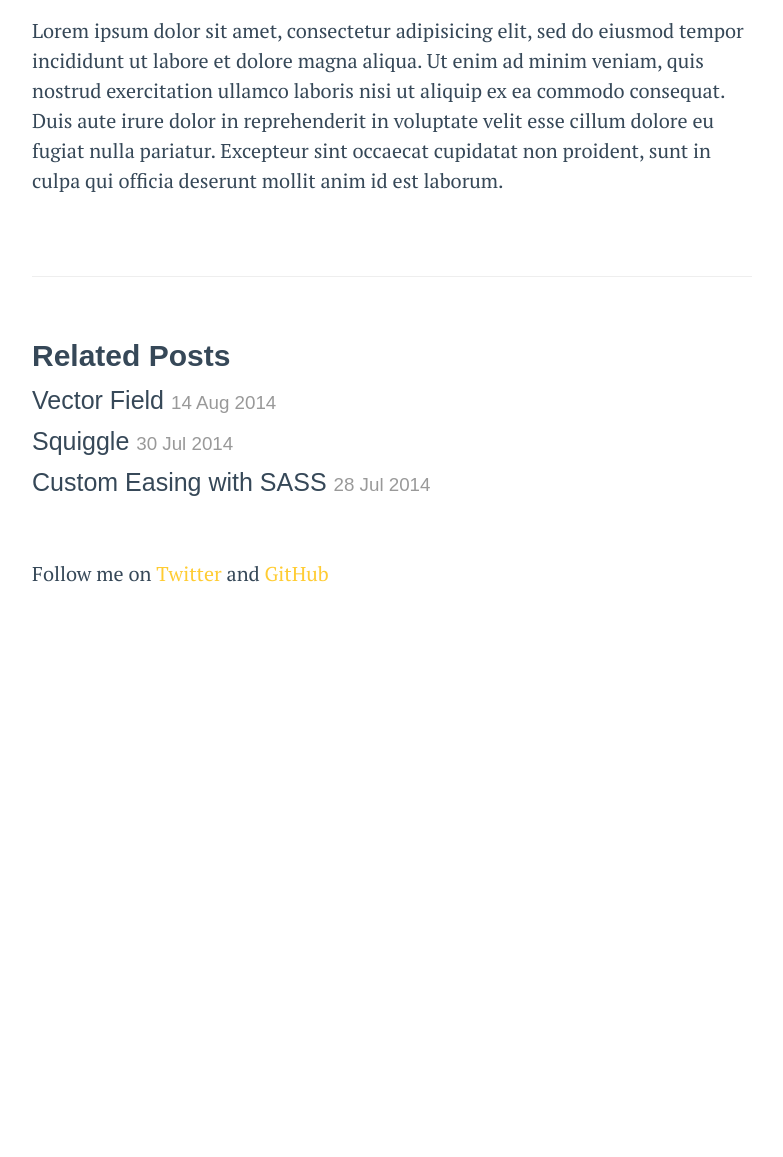
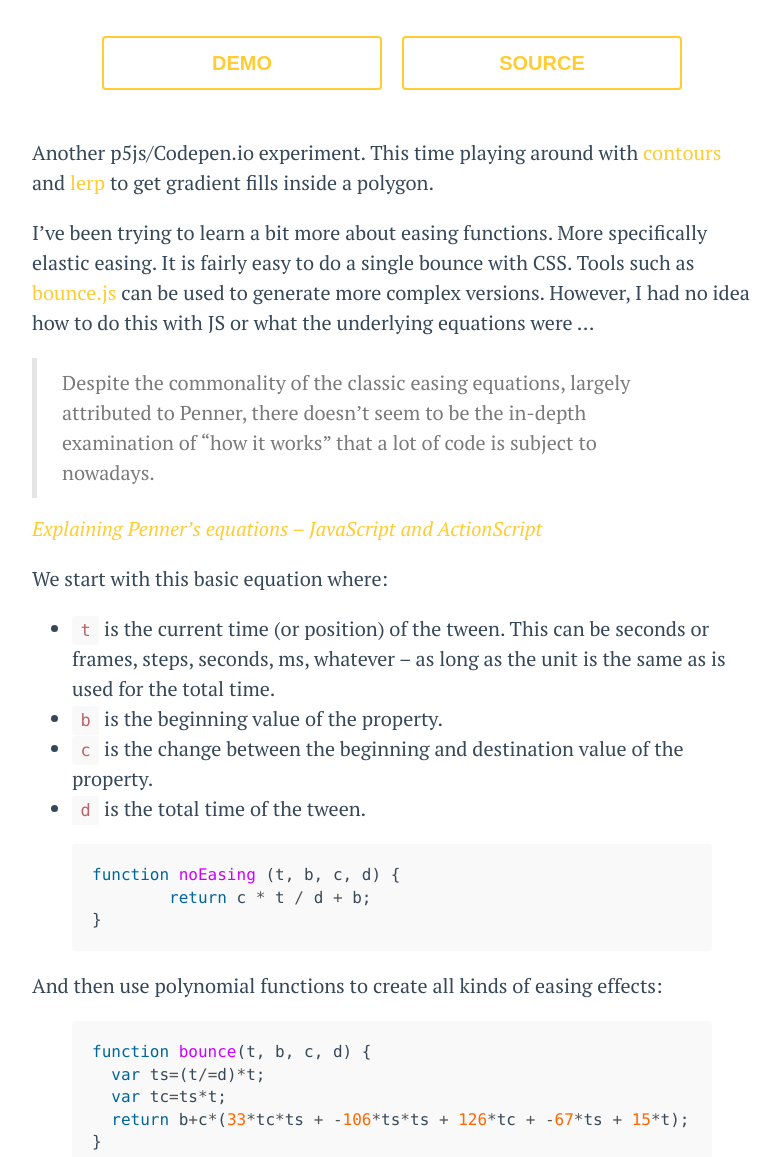
Before and after one commit to winkerVSbecks/le-blog, a Jekyll site: the page built from _posts/2014-08-18-the-core.md, in a window 1280 px wide and 1400 px high, scrolled down 202 px, cut to the strip 243-1400 px from the top of the window. Shown: the whole strip, without its empty margins (248-1031 px from the left). Built offline with Jekyll 4.4.1, drawn with Linux system fonts in a browser that asks for light colours; Markdown is read by kramdown in place of the engine named in the settings; before the commit the page ends 1054 px from its top, so only the background shows below that; some of the changed text lies outside the part shown.

Commit message:
the core

```diff
--- a/_includes/demo-source.html
+++ b/_includes/demo-source.html
@@ -1,3 +1,3 @@
 <div class="demo-source">
-	<a class="demo-source-btn" href="{{ page.source }}" target="_blank">Demo</a><a class="demo-source-btn" href="{{ page.demo }}" target="_blank">Source</a>
+	<a class="demo-source-btn" href="{{ page.demo }}" target="_blank">Demo</a><a class="demo-source-btn" href="{{ page.source }}" target="_blank">Source</a>
 </div>
--- a/_posts/2014-08-18-the-core.md
+++ b/_posts/2014-08-18-the-core.md
@@ -1,14 +1,44 @@
 ---
 layout: post
 title: The Core
+demo: http://winkervsbecks.github.io/the-core
+source: https://github.com/winkerVSbecks/the-core
 ---
 
-<p data-height="268" data-theme-id="7569" data-slug-hash="lkqGo" data-default-tab="result" class='codepen'>See the Pen <a href='http://codepen.io/winkerVSbecks/pen/lkqGo/'>The Core</a> by Varun Vachhar (<a href='http://codepen.io/winkerVSbecks'>@winkerVSbecks</a>) on <a href='http://codepen.io'>CodePen</a>.</p>
+<p data-height="460" data-theme-id="7569" data-slug-hash="lkqGo" data-default-tab="result" class='codepen'>See the Pen <a href='http://codepen.io/winkerVSbecks/pen/lkqGo/'>The Core</a> by Varun Vachhar (<a href='http://codepen.io/winkerVSbecks'>@winkerVSbecks</a>) on <a href='http://codepen.io'>CodePen</a>.</p>
 <script async src="//codepen.io/assets/embed/ei.js"></script>
 
-Lorem ipsum dolor sit amet, consectetur adipisicing elit, sed do eiusmod
-tempor incididunt ut labore et dolore magna aliqua. Ut enim ad minim veniam,
-quis nostrud exercitation ullamco laboris nisi ut aliquip ex ea commodo
-consequat. Duis aute irure dolor in reprehenderit in voluptate velit esse
-cillum dolore eu fugiat nulla pariatur. Excepteur sint occaecat cupidatat non
-proident, sunt in culpa qui officia deserunt mollit anim id est laborum.
+{% include demo-source.html %}
+
+Another p5js/Codepen.io experiment. This time playing around with [contours](http://p5js.org/reference/#/p5/beginContour) and [lerp](http://p5js.org/reference/#/p5/lerpColor) to get gradient fills inside a polygon.
+
+I've been trying to learn a bit more about easing functions. More specifically elastic easing. It is fairly easy to do a single bounce with CSS. Tools such as [bounce.js](http://bouncejs.com/#{s:[{T:"c",e:"b",d:1000,D:0,f:{x:1,y:1},t:{x:2,y:1},s:1,b:4},{T:"c",e:"b",d:1000,D:0,f:{x:1,y:1},t:{x:1,y:2},s:1,b:6}]}) can be used to generate more complex versions. However, I had no idea how to do this with JS or what the underlying equations were &hellip;
+
+> Despite the commonality of the classic easing equations, largely attributed to Penner, there doesn’t seem to be the in-depth examination of “how it works” that a lot of code is subject to nowadays.
+
+<cite>[Explaining Penner’s equations – JavaScript and ActionScript](http://upshots.org/actionscript/jsas-understanding-easing)</cite>
+
+We start with this basic equation where:
+
+- `t` is the current time (or position) of the tween. This can be seconds or frames, steps, seconds, ms, whatever – as long as the unit is the same as is used for the total time.
+- `b` is the beginning value of the property.
+- `c` is the change between the beginning and destination value of the property.
+- `d` is the total time of the tween.
+
+{% highlight js %}
+function noEasing (t, b, c, d) {
+	return c * t / d + b;
+}
+{% endhighlight %}
+
+And then use polynomial functions to create all kinds of easing effects:
+
+{% highlight js %}
+function bounce(t, b, c, d) {
+  var ts=(t/=d)*t;
+  var tc=ts*t;
+  return b+c*(33*tc*ts + -106*ts*ts + 126*tc + -67*ts + 15*t);
+}
+{% endhighlight %}
+
+Tim Groleau built this a really cool [Easing Function Generator](http://www.timotheegroleau.com/Flash/experiments/easing_function_generator.htm) which I used to generate the bounce easing function.
```
